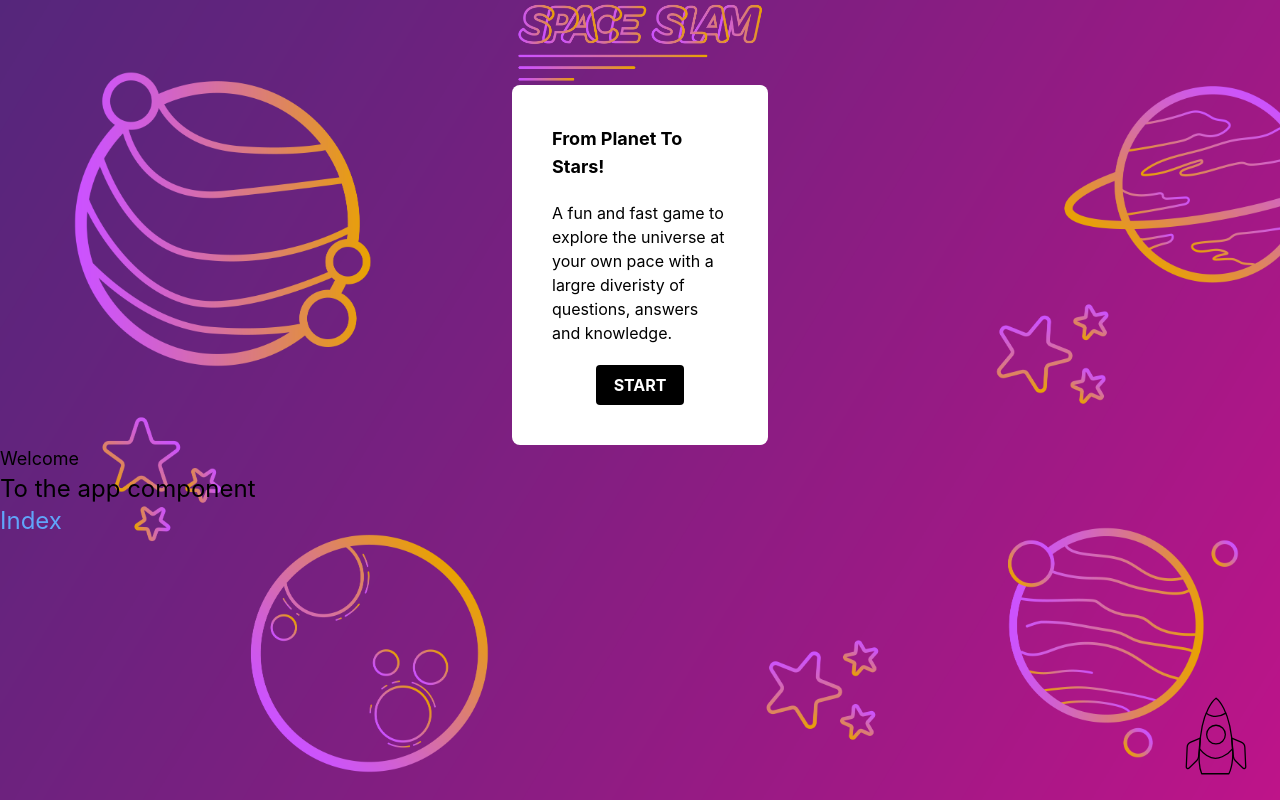
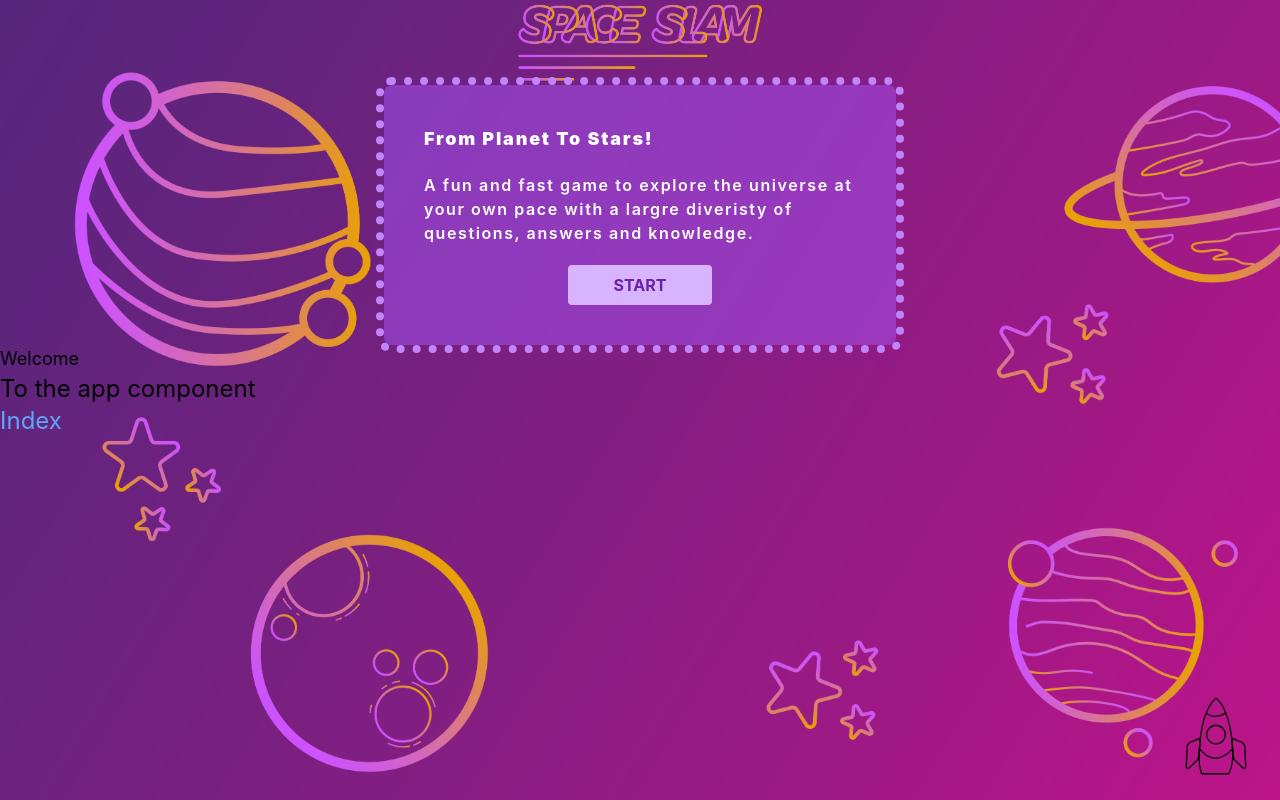
Before and after one commit to sebjohansson/spring23proj, a React (Create React App) app in the folder frontend/: page / in a window 1280 px wide. Built offline with nearby package versions, Linux system fonts and the light colour scheme.

Commit message:
css och ljud

```diff
--- a/frontend/src/components/StartInfo.js
+++ b/frontend/src/components/StartInfo.js
@@ -1,13 +1,30 @@
-const StartInfo =()=>{
-    return (
-        <section className="bg-white p-10 m-auto w-1/5 rounded-lg">
-            <h1 className="text-lg font-bold">From Planet To Stars!</h1>
-            <div className="grid grid-cols-1">
-                <p className="pb-5 pt-5">A fun and fast game to explore the universe at your own pace with a largre diveristy of questions, answers and knowledge. </p>
-                <button className="w-1/2 m-auto  bg-black text-white p-2 font-bold uppercase rounded hover:bg-gray-400">START</button>
-            </div>
-        </section>
-    )
+import laser from "../assets/laser.mp3"
+
+const StartInfo = () => {
+  let audio = new Audio(laser)
+  const startLaser = () => {
+    audio.play()
+  }
+
+  return (
+    <section className="bg-purple-500 bg-opacity-50 outline-8 outline-dotted outline-purple-400 p-10 m-auto w-4/5 md:w-3/5 lg:w-2/5 rounded-lg">
+      <h1 className="text-lg font-black tracking-widest text-white ">
+        From Planet To Stars!
+      </h1>
+      <div className="grid grid-cols-1">
+        <p className="pb-5 pt-5 opacity-100 text-white font-semibold tracking-widest">
+          A fun and fast game to explore the universe at your own pace with a
+          largre diveristy of questions, answers and knowledge.{" "}
+        </p>
+        <button
+          onClick={startLaser}
+          className="w-1/3 m-auto  bg-purple-300 hover:bg-purple-500 text-purple-800 hover:text-purple-300 hover:drop-shadow-2xl p-2 font-bold uppercase rounded"
+        >
+          START
+        </button>
+      </div>
+    </section>
+  )
 }
 
 export default StartInfo
```
Also changed, not shown: 1 other file (tests, documents, lock files or other folders).
